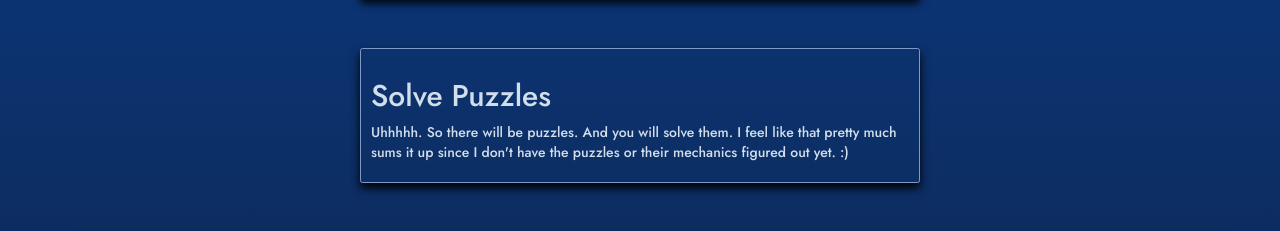
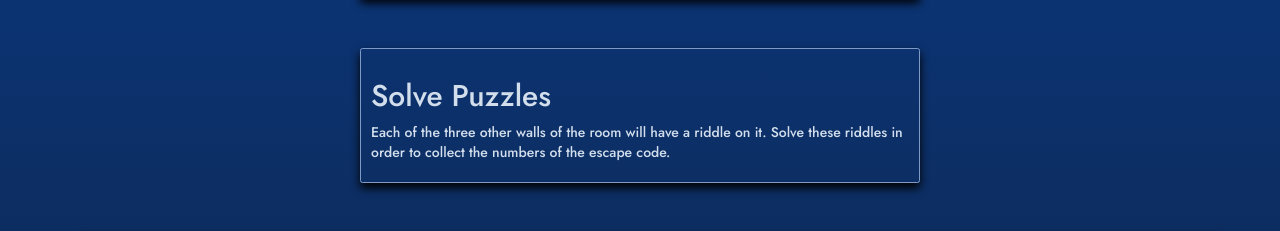
Before and after one commit to SBuss225/startup, a plain HTML site: page instructions/instructions.html in a window 1280 px wide. Shown: the part 931-1162 px from the top of the page. Drawn offline with nearby package versions, Linux system fonts and the light colour scheme.

Commit message:
updated instructions

```diff
--- a/instructions/instructions.html
+++ b/instructions/instructions.html
@@ -77,7 +77,7 @@
 
             <div id="solve" class="demo-box w-50 mx-auto">
             <h2>Solve Puzzles</h2>
-            <p>Uhhhhh. So there will be puzzles. And you will solve them. I feel like that pretty much sums it up since I don't have the puzzles or their mechanics figured out yet. :)</p>
+            <p>Each of the three other walls of the room will have a riddle on it. Solve these riddles in order to collect the numbers of the escape code.</p>
             </div>
 
             <div id="coming-soon" class="demo-box mx-auto container">
```
